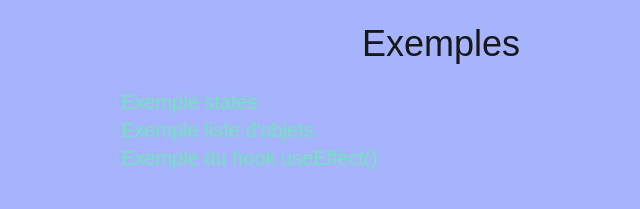
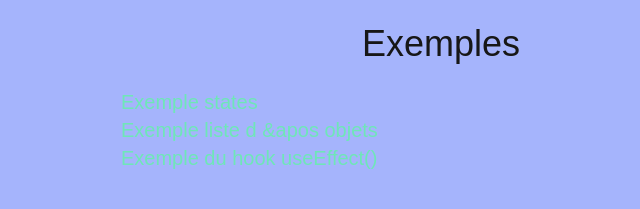
Before and after one commit to prof-moevus/nextjs_demo01, a Next.js app: page /exemples in a window 1280 px wide. Shown: the top 209 px of the page, without its empty margins (199-839 px from the left). Built offline with nearby package versions, Linux system fonts and the light colour scheme.

Commit message:
🐛🔥 Fix excaped caracter with &apos

```diff
--- a/src/app/exemples/page.js
+++ b/src/app/exemples/page.js
@@ -9,7 +9,7 @@ export default function Contacts() {
             <h1 className="text-4xl m-4"> Exemples </h1>
             <ul className="text-xl text-emerald-300 w-1/2">
                 <li><a href="/exemples/e1-states">Exemple states</a></li>
-                <li><a href="/exemples/e2-liste-items">Exemple liste d'objets</a></li>
+                <li><a href="/exemples/e2-liste-items">Exemple liste d &apos objets</a></li>
                 <li><a href="/exemples/e3-useEffect">Exemple du hook useEffect()</a></li>
             </ul>
         </>
```
